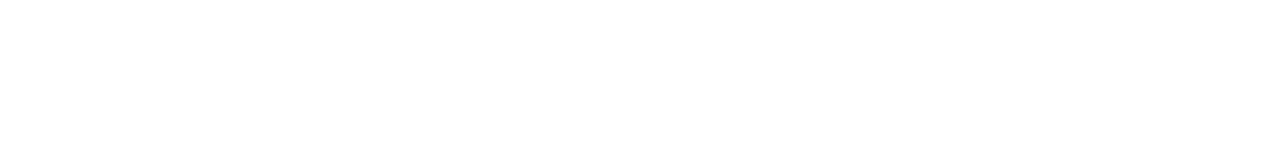
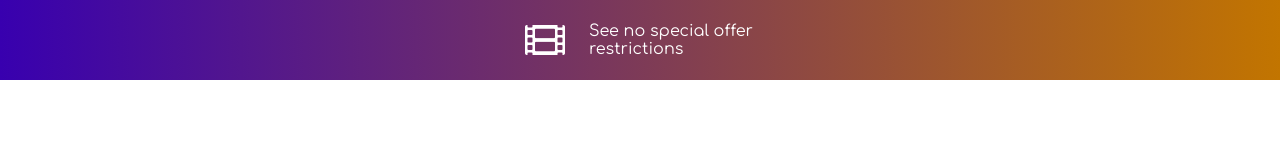
Before and after one commit to Abdullayev9748/cinema, a plain HTML site: page index.html in a window 1280 px wide. Drawn offline with Linux system fonts and the light colour scheme.

Commit message:
header-posterni tugatdik

```diff
--- a/index.html
+++ b/index.html
@@ -13,10 +13,18 @@
 </head>
 <body>
     <header class="header">
+        <div class="header__poster">
+            <i class="far fa-film header__icon"></i>
+            <p class="header__text">See no special offer restrictions</p>
+        </div>
 
     </header>
 
 
 
+
+
+
+
 </body>
 </html>
--- a/styles/style.css
+++ b/styles/style.css
@@ -1,12 +1,24 @@
-*{
+* {
     padding: 0;
     margin: 0;
     box-sizing: border-box;
 }
-body{
 
+body {}
+
+a {
+    text-decoration: none;
 }
-.container{
+
+ul {
+    list-style: none;
+}
+
+button {
+    border: none;
+}
+
+.container {
     max-width: 1140px;
     width: 100%;
     padding-left: 15px;
@@ -14,3 +26,27 @@ body{
     margin-right: auto;
     margin-left: auto;
 }
+
+/* header */
+.header__poster {
+    background: linear-gradient(90.09deg, #3800AF 0%, #BF7204 97.52%, #C27500 100%, #C27500 100%);
+    display: flex;
+    justify-content: center;
+    align-items: center;
+    padding: 20px 0;
+}
+
+.header__icon {
+    font-size: 40px;
+    margin-right: 24px;
+    color: #FFF;
+}
+
+.header__text{
+    width: 166px;
+    font-family: "Comfortaa";
+    font-weight: 400;
+    font-size: 16px;
+    line-height: 18px;
+    color: #fff;
+}
```
